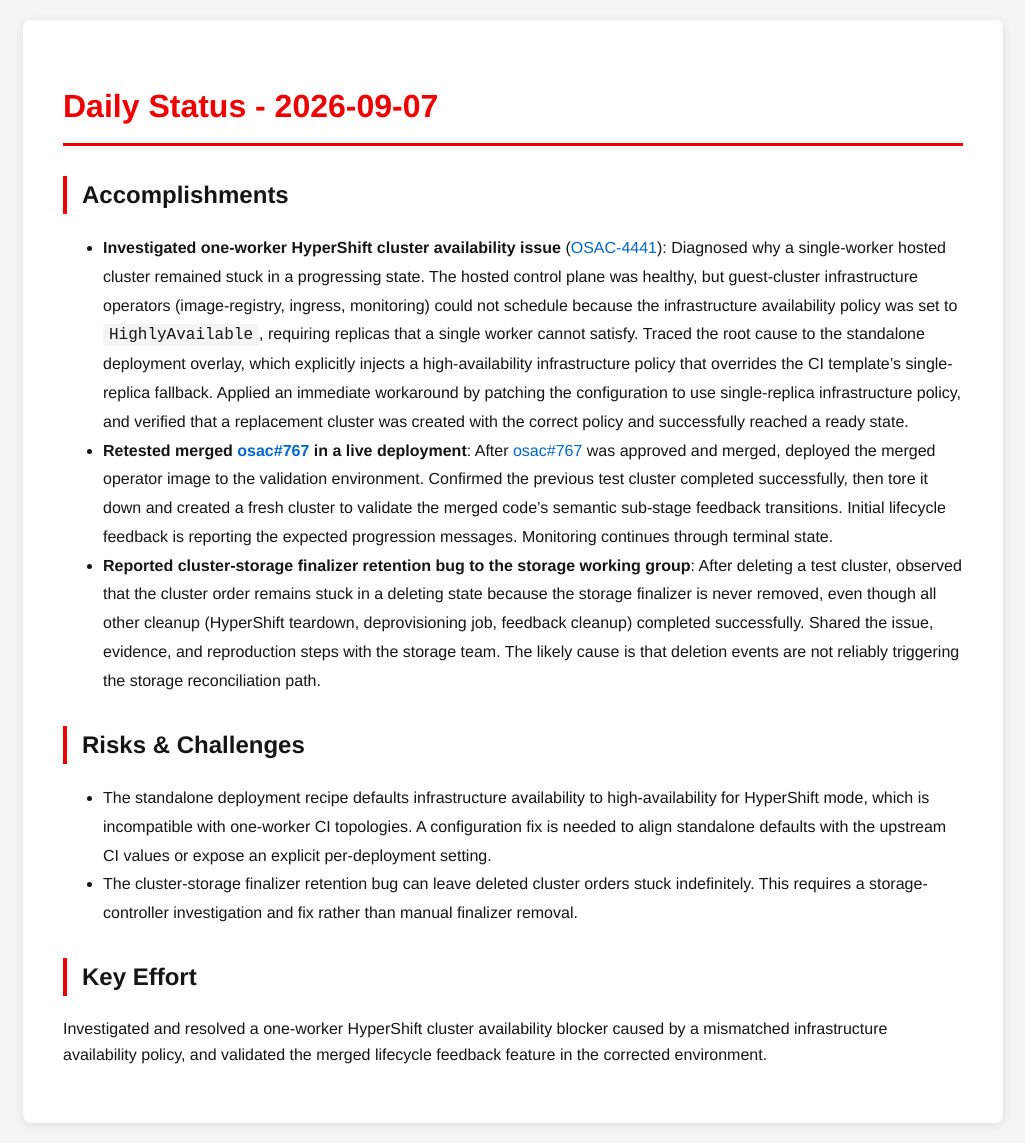
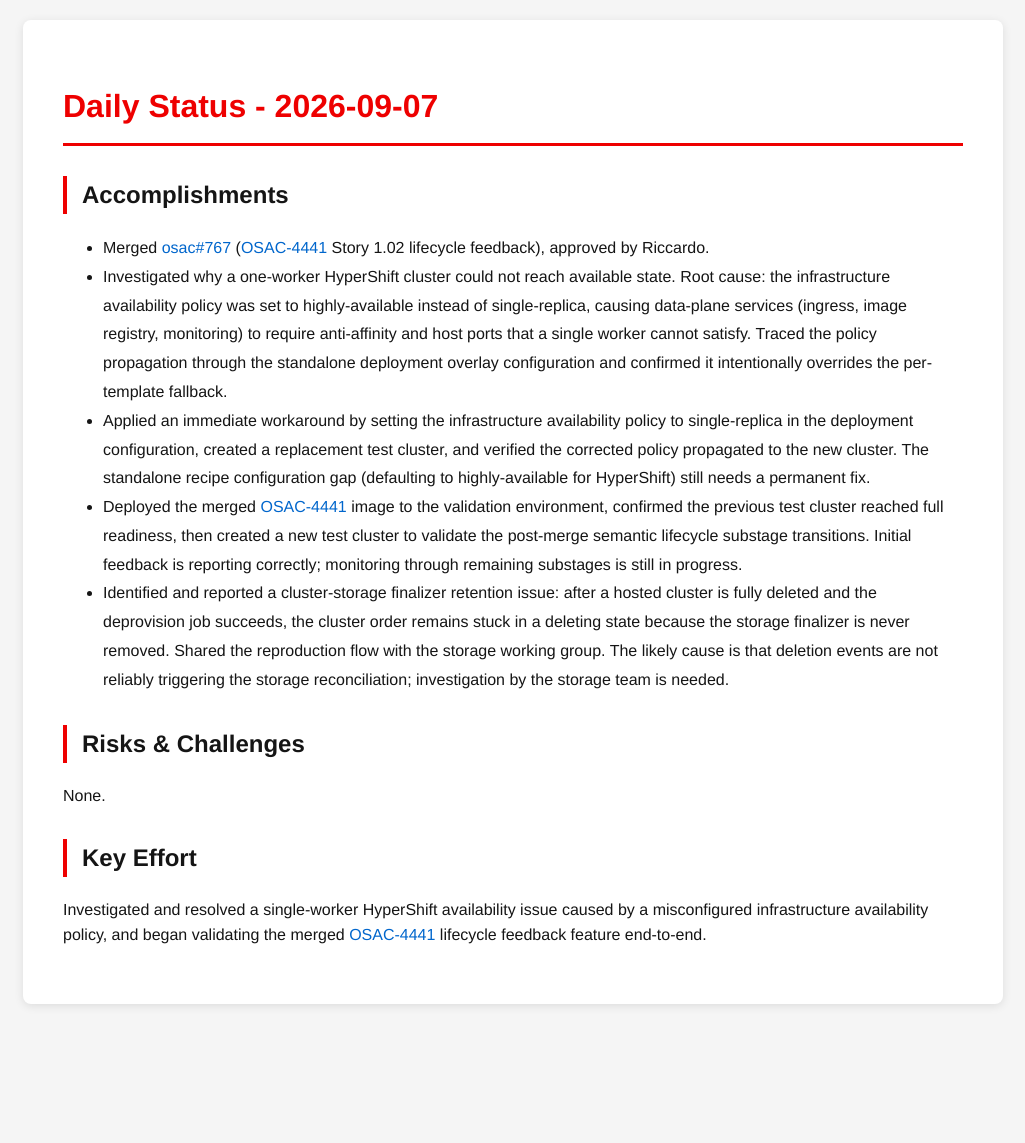
Before and after one commit to tzvatot/daily-status, a Jekyll site: the page built from 2026-09-07.md, in a window 1280 px wide. Shown: the whole page, without its empty margins (127-1152 px from the left). Built offline with Jekyll 4.4.1, drawn with Linux system fonts in a browser that asks for light colours; after the commit the page ends 1024 px from its top, so only the background shows below that.

Commit message:
Daily status update - 2026-09-07

```diff
--- a/2026-09-07.md
+++ b/2026-09-07.md
@@ -8,15 +8,16 @@ date: 2026-09-07
 
 ## Accomplishments
 
-- **Investigated one-worker HyperShift cluster availability issue** ([OSAC-4441](https://redhat.atlassian.net/browse/OSAC-4441)): Diagnosed why a single-worker hosted cluster remained stuck in a progressing state. The hosted control plane was healthy, but guest-cluster infrastructure operators (image-registry, ingress, monitoring) could not schedule because the infrastructure availability policy was set to `HighlyAvailable`, requiring replicas that a single worker cannot satisfy. Traced the root cause to the standalone deployment overlay, which explicitly injects a high-availability infrastructure policy that overrides the CI template's single-replica fallback. Applied an immediate workaround by patching the configuration to use single-replica infrastructure policy, and verified that a replacement cluster was created with the correct policy and successfully reached a ready state.
-- **Retested merged [osac#767](https://github.com/osac-project/osac/pull/767) in a live deployment**: After [osac#767](https://github.com/osac-project/osac/pull/767) was approved and merged, deployed the merged operator image to the validation environment. Confirmed the previous test cluster completed successfully, then tore it down and created a fresh cluster to validate the merged code's semantic sub-stage feedback transitions. Initial lifecycle feedback is reporting the expected progression messages. Monitoring continues through terminal state.
-- **Reported cluster-storage finalizer retention bug to the storage working group**: After deleting a test cluster, observed that the cluster order remains stuck in a deleting state because the storage finalizer is never removed, even though all other cleanup (HyperShift teardown, deprovisioning job, feedback cleanup) completed successfully. Shared the issue, evidence, and reproduction steps with the storage team. The likely cause is that deletion events are not reliably triggering the storage reconciliation path.
+- Merged [osac#767](https://github.com/osac-project/osac/pull/767) ([OSAC-4441](https://redhat.atlassian.net/browse/OSAC-4441) Story 1.02 lifecycle feedback), approved by Riccardo.
+- Investigated why a one-worker HyperShift cluster could not reach available state. Root cause: the infrastructure availability policy was set to highly-available instead of single-replica, causing data-plane services (ingress, image registry, monitoring) to require anti-affinity and host ports that a single worker cannot satisfy. Traced the policy propagation through the standalone deployment overlay configuration and confirmed it intentionally overrides the per-template fallback.
+- Applied an immediate workaround by setting the infrastructure availability policy to single-replica in the deployment configuration, created a replacement test cluster, and verified the corrected policy propagated to the new cluster. The standalone recipe configuration gap (defaulting to highly-available for HyperShift) still needs a permanent fix.
+- Deployed the merged [OSAC-4441](https://redhat.atlassian.net/browse/OSAC-4441) image to the validation environment, confirmed the previous test cluster reached full readiness, then created a new test cluster to validate the post-merge semantic lifecycle substage transitions. Initial feedback is reporting correctly; monitoring through remaining substages is still in progress.
+- Identified and reported a cluster-storage finalizer retention issue: after a hosted cluster is fully deleted and the deprovision job succeeds, the cluster order remains stuck in a deleting state because the storage finalizer is never removed. Shared the reproduction flow with the storage working group. The likely cause is that deletion events are not reliably triggering the storage reconciliation; investigation by the storage team is needed.
 
 ## Risks & Challenges
 
-- The standalone deployment recipe defaults infrastructure availability to high-availability for HyperShift mode, which is incompatible with one-worker CI topologies. A configuration fix is needed to align standalone defaults with the upstream CI values or expose an explicit per-deployment setting.
-- The cluster-storage finalizer retention bug can leave deleted cluster orders stuck indefinitely. This requires a storage-controller investigation and fix rather than manual finalizer removal.
+None.
 
 ## Key Effort
 
-Investigated and resolved a one-worker HyperShift cluster availability blocker caused by a mismatched infrastructure availability policy, and validated the merged lifecycle feedback feature in the corrected environment.
+Investigated and resolved a single-worker HyperShift availability issue caused by a misconfigured infrastructure availability policy, and began validating the merged [OSAC-4441](https://redhat.atlassian.net/browse/OSAC-4441) lifecycle feedback feature end-to-end.
```
